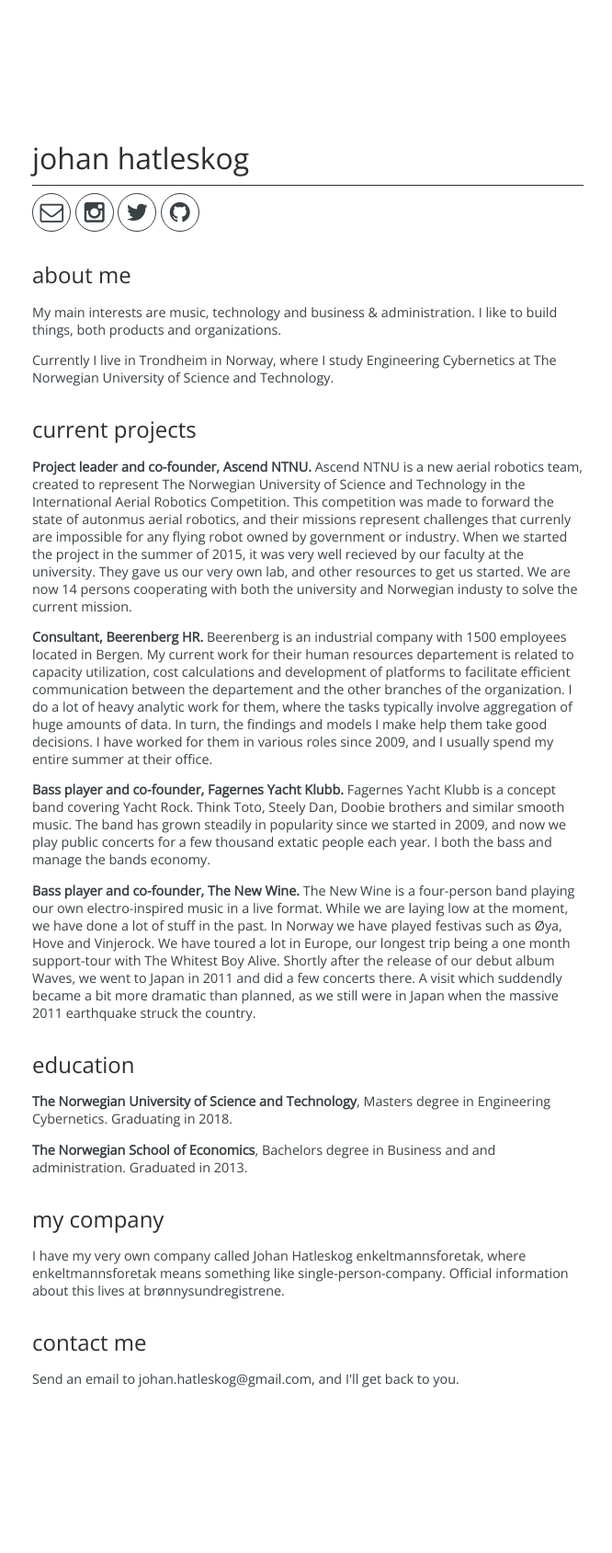
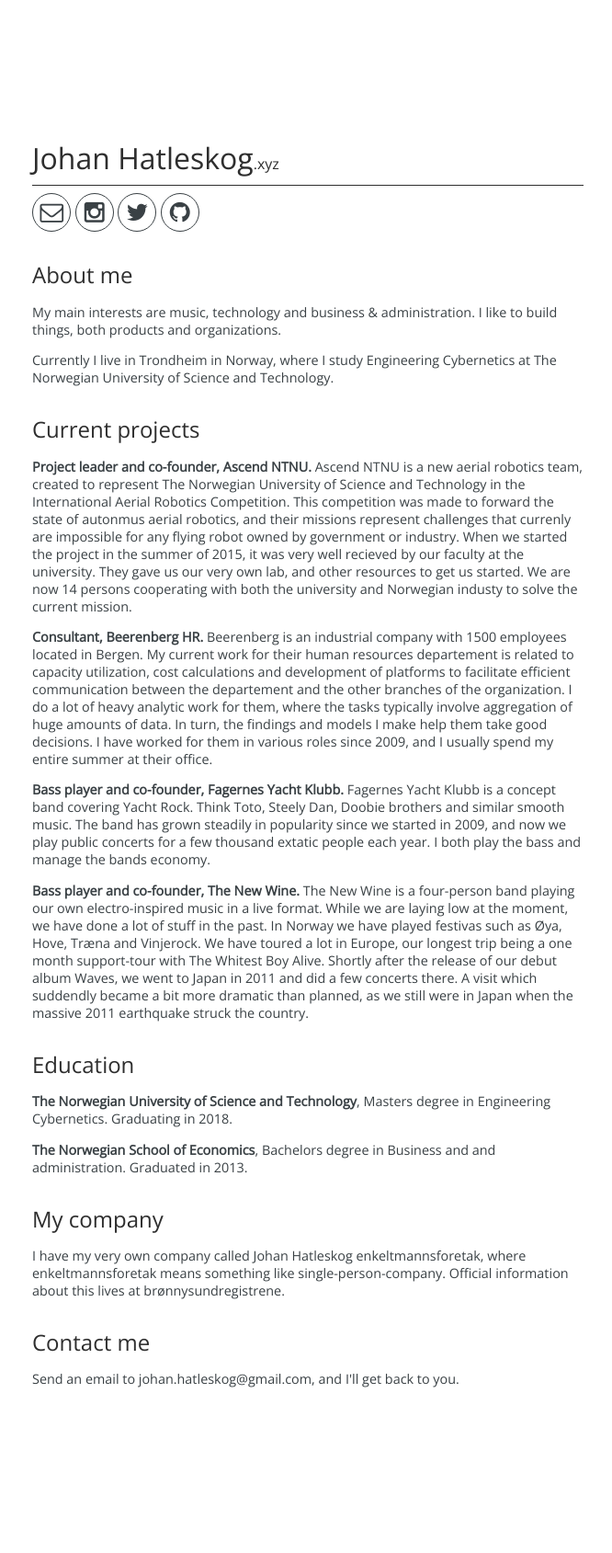
Before and after one commit to sunnivi/johhat.github.io, a Jekyll site: the page built from index.html, in a window 1280 px wide. Shown: the whole page at 92% size, without its empty margins (305-971 px from the left). Built offline with Jekyll 4.4.1, drawn with Linux system fonts in a browser that asks for light colours.

Commit message:
Update content

```diff
--- a/index.html
+++ b/index.html
@@ -4,7 +4,7 @@
 ---
 <div class="container">
   <section class="heading">
-    <h1>johan hatleskog</h1>
+    <h1>Johan Hatleskog<muted>.xyz</muted></h1>
     <hr/>
     <div class="social-icons">
       <ul class="inline-list">
@@ -33,53 +33,53 @@
   </section>
 
   <section>
-    <h2>about me</h2>
+    <h2>About me</h2>
     <p>
       My main interests are music, technology and business &amp; administration. I like to build things, both products and organizations.
     </p>
     <p>
-        Currently I live in Trondheim in Norway, where I study Engineering Cybernetics at The Norwegian University of Science and Technology.
+        Currently I live in Trondheim in Norway, where I study <a href="http://www.ntnu.no/itk/english">Engineering Cybernetics at <a href="http://ntnu.edu">The Norwegian University of Science and Technology</a>.
     </p>
   </section>
 
   <section>
-    <h2>current projects</h2>
+    <h2>Current projects</h2>
     <p>
-      <strong>Project leader and co-founder, Ascend NTNU.</strong> Ascend NTNU is a new aerial robotics team, created to represent The Norwegian University of Science and Technology in the International Aerial Robotics Competition. This competition was made to forward the state of autonmus aerial robotics, and their missions represent challenges that currenly are impossible for any flying robot owned by government or industry. When we started the project in the summer of 2015, it was very well recieved by our faculty at the university. They gave us our very own lab, and other resources to get us started. We are now 14 persons cooperating with both the university and Norwegian industy to solve the current mission.
+      <strong>Project leader and co-founder, <a href="ascendntnu.no">Ascend NTNU</a>.</strong> Ascend NTNU is a new aerial robotics team, created to represent The Norwegian University of Science and Technology in the <a href="http://www.aerialroboticscompetition.org/">International Aerial Robotics Competition</a>. This competition was made to forward the state of autonmus aerial robotics, and their missions represent challenges that currenly are impossible for any flying robot owned by government or industry. When we started the project in the summer of 2015, it was very well recieved by our faculty at the university. They gave us our very own lab, and other resources to get us started. We are now 14 persons cooperating with both the university and Norwegian industy to solve the current mission.
     </p>
 
     <p>
-      <strong>Consultant, Beerenberg HR.</strong> Beerenberg is an industrial company with 1500 employees located in Bergen. My current work for their human resources departement is related to capacity utilization, cost calculations and development of platforms to facilitate efficient communication between the departement and the other branches of the organization. I do a lot of heavy analytic work for them, where the tasks typically involve aggregation of huge amounts of data. In turn, the findings and models I make help them take good decisions. I have worked for them in various roles since 2009, and I usually spend my entire summer at their office.
+      <strong>Consultant, <a href="http://beerenberg.com">Beerenberg</a> HR.</strong> Beerenberg is an industrial company with 1500 employees located in Bergen. My current work for their human resources departement is related to capacity utilization, cost calculations and development of platforms to facilitate efficient communication between the departement and the other branches of the organization. I do a lot of heavy analytic work for them, where the tasks typically involve aggregation of huge amounts of data. In turn, the findings and models I make help them take good decisions. I have worked for them in various roles since 2009, and I usually spend my entire summer at their office.
     </p>
 
     <p>
-      <strong>Bass player and co-founder, Fagernes Yacht Klubb.</strong> Fagernes Yacht Klubb is a concept band covering Yacht Rock. Think Toto, Steely Dan, Doobie brothers and similar smooth music. The band has grown steadily in popularity since we started in 2009, and now we play public concerts for a few thousand extatic people each year. I both the bass and manage the bands economy.
+      <strong>Bass player and co-founder, <a href="http://yachtrock.no">Fagernes Yacht Klubb.</a></strong> Fagernes Yacht Klubb is a concept band covering Yacht Rock. Think Toto, Steely Dan, Doobie brothers and similar smooth music. The band has grown steadily in popularity since we started in 2009, and now we play public concerts for a few thousand extatic people each year. I both play the bass and manage the bands economy.
     </p>
 
     <p>
-      <strong>Bass player and co-founder, The New Wine.</strong> The New Wine is a four-person band playing our own electro-inspired music in a live format. While we are laying low at the moment, we have done a lot of stuff in the past. In Norway we have played festivas such as Øya, Hove and Vinjerock. We have toured a lot in Europe, our longest trip being a one month support-tour with The Whitest Boy Alive. Shortly after the release of our debut album Waves, we went to Japan in 2011 and did a few concerts there. A visit which suddendly became a bit more dramatic than planned, as we still were in Japan when the massive 2011 earthquake struck the country.
+      <strong>Bass player and co-founder, <a href="http://thenewwinemusic.com">The New Wine</a>.</strong> The New Wine is a four-person band playing our own electro-inspired music in a live format. While we are laying low at the moment, we have done a lot of stuff in the past. In Norway we have played festivas such as Øya, Hove, Træna and Vinjerock. We have toured a lot in Europe, our longest trip being a one month support-tour with The Whitest Boy Alive. Shortly after the release of our debut album Waves, we went to Japan in 2011 and did a few concerts there. A visit which suddendly became a bit more dramatic than planned, as we still were in Japan when the massive 2011 earthquake struck the country.
     </p>
   </section>
 
   <section>
-    <h2>education</h2>
+    <h2>Education</h2>
     <p>
-      <strong>The Norwegian University of Science and Technology</strong>, Masters degree in Engineering Cybernetics. Graduating in 2018.
+      <strong><a href="http://ntnu.edu/">The Norwegian University of Science and Technology</a></strong>, Masters degree in Engineering Cybernetics. Graduating in 2018.
     </p>
     <p>
-      <strong>The Norwegian School of Economics</strong>, Bachelors degree in Business and and administration. Graduated in 2013.
+      <strong><a href="http://nhh.no">The Norwegian School of Economics</a></strong>, Bachelors degree in Business and and administration. Graduated in 2013.
     </p>
   </section>
 
   <section>
-    <h2>my company</h2>
+    <h2>My company</h2>
     <p>
-      I have my very own company called Johan Hatleskog enkeltmannsforetak, where enkeltmannsforetak means something like single-person-company. Official information about this lives at brønnysundregistrene.
+      I have my very own company called Johan Hatleskog enkeltmannsforetak, where enkeltmannsforetak means something like single-person-company. Official information about this lives at <a href="http://w2.brreg.no/enhet/sok/detalj.jsp?orgnr=996142531">brønnysundregistrene</a>.
     </p>
   </section>
 
   <section>
-    <h2>contact me</h2>
+    <h2>Contact me</h2>
     <p>
       Send an email to <a href="mailto:johan.hatleskog@gmail.com">johan.hatleskog@gmail.com</a>, and I'll get back to you.
     </p>
```
